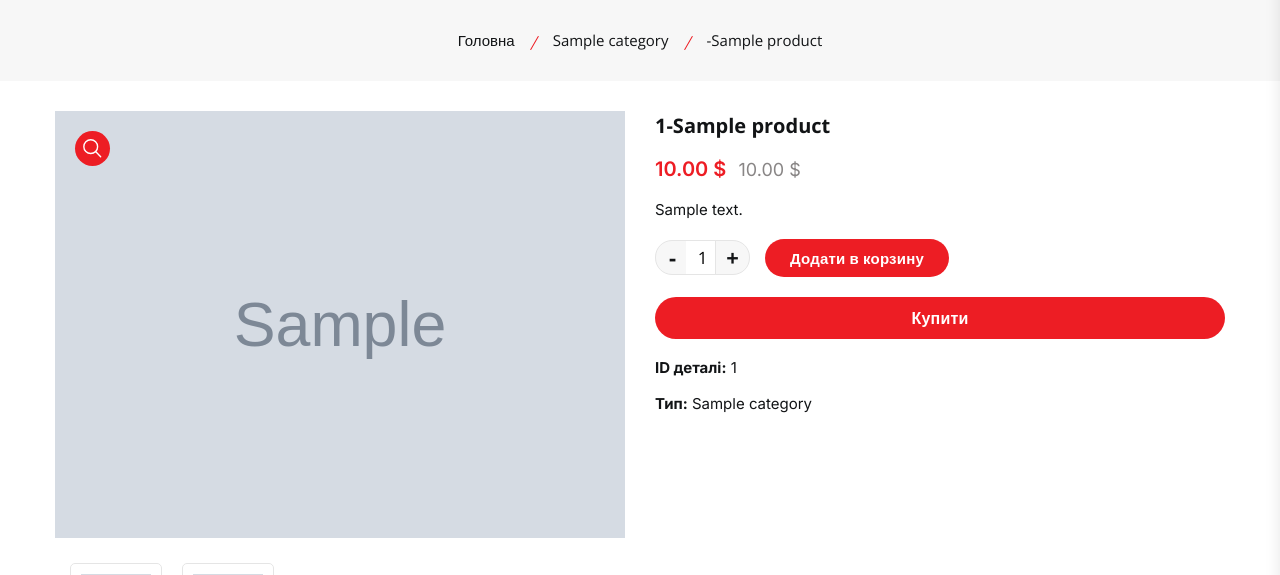
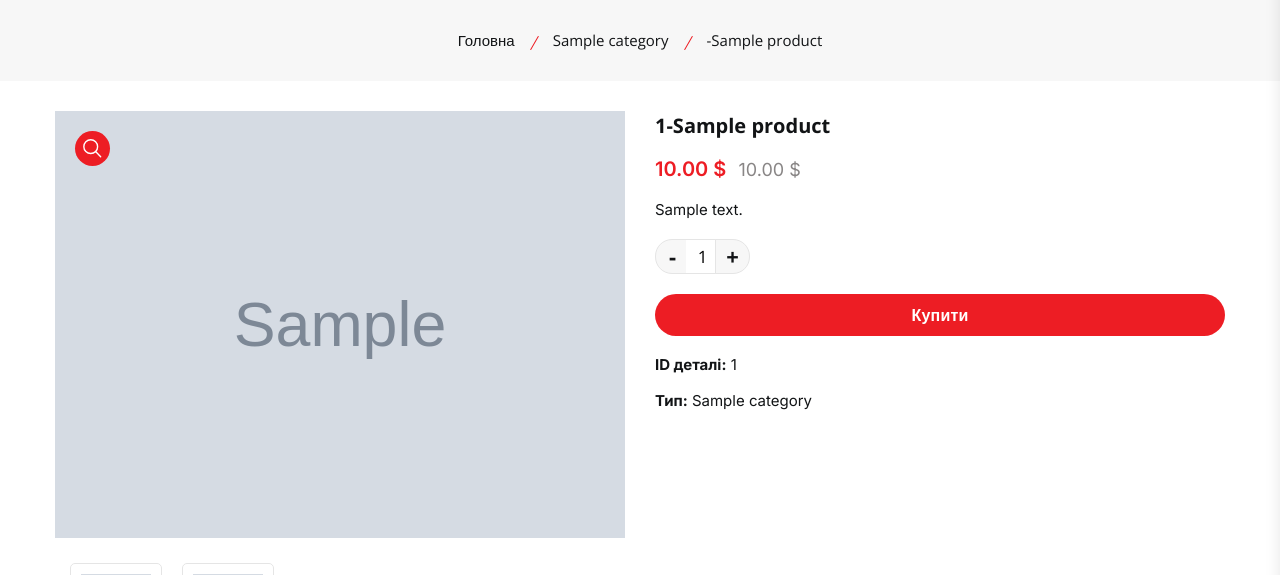
Before and after one commit to nyarvan/MersHub, a Django app: a page that uses shop/templates/product.html in a window 1280 px wide. Shown: the part 175-750 px from the top of the page. Run offline with Django 4.2, Linux system fonts and the light colour scheme; tables that the repository leaves empty hold one stand-in row (values such as "Sample post"); grey boxes marked "Sample" are stand-in pictures; some libraries are stand-ins or nearby versions.

Commit message:
Delete unnecessary button

```diff
--- a/shop/templates/product.html
+++ b/shop/templates/product.html
@@ -108,7 +108,6 @@
                                             </label>
                                             <button type="button" class="quantity__value quickview__value--quantity increase" aria-label="quantity value" value="Increase Value">+</button>
                                         </div>
-                                        <button class="primary__btn quickview__cart--btn" type="submit">Додати в корзину</button>
                                     </div>
                                     <div class="product__variant--list mb-15">
                                         <button class="variant__buy--now__btn primary__btn" type="submit">Купити</button>
```
